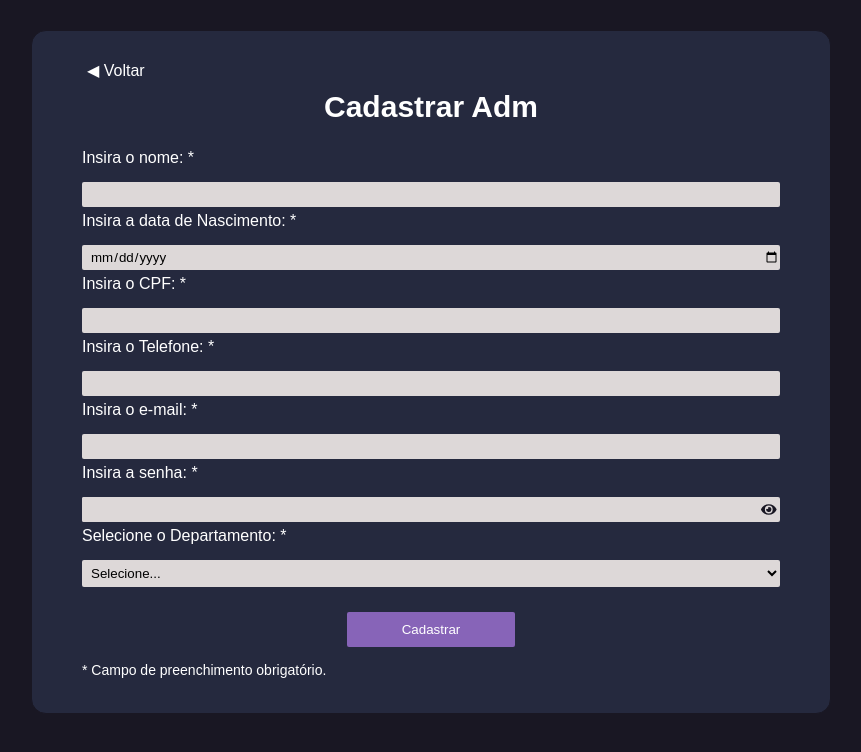
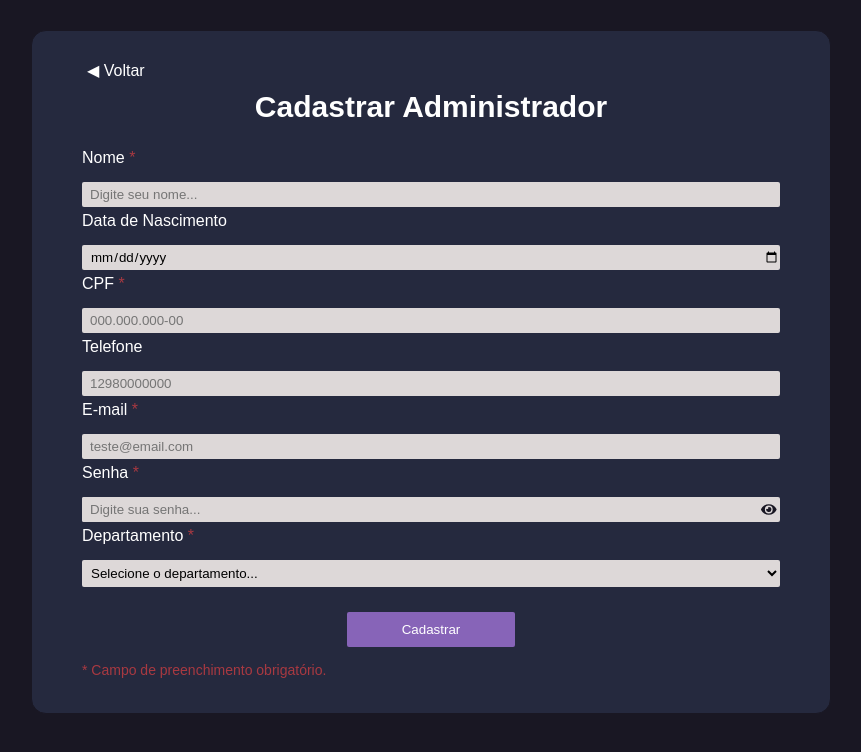
Before and after one commit to equipe-javali/API_3_FRONT, a React (Create React App) app in the folder ctrl-a/: page /CadastroUsuarioAdm in a window 1280 px wide. Shown: the top 752 px of the page, without its empty margins (209-1070 px from the left). Built offline with nearby package versions, Linux system fonts and the light colour scheme.

Commit message:
14 - Adicionando campos obrigatorios

```diff
--- a/ctrl-a/public/index.html
+++ b/ctrl-a/public/index.html
@@ -2,7 +2,7 @@
 <html lang="en">
   <head>
     <meta charset="utf-8" />
-    <link rel="icon" href="%PUBLIC_URL%/favicon.ico" />
+    <link rel="icon" href="../src/assets/icons/logo.png" />
     <meta name="viewport" content="width=device-width, initial-scale=1" />
     <meta name="theme-color" content="#000000" />
     <meta
@@ -24,7 +24,7 @@
       work correctly both with client-side routing and a non-root public URL.
       Learn how to configure a non-root public URL by running `npm run build`.
     -->
-    <title>React App</title>
+    <title>Ctrl A</title>
   </head>
   <body>
     <noscript>You need to enable JavaScript to run this app.</noscript>
--- a/ctrl-a/src/App.css
+++ b/ctrl-a/src/App.css
@@ -17,6 +17,7 @@
   --branco: #FFFFFF;
   --branco1: #DDD8D8;
   --verde1: #19756A;
+  --vermelho1: #fe43439b;
 }
 
 * {
@@ -26,6 +27,9 @@
   box-sizing: border-box;
 }
 
+.inputObrigatorio{
+  color: var(--vermelho1);
+}
 
 .App-logo {
   height: 40vmin;
--- a/ctrl-a/src/pages/cadastrarAdm.tsx
+++ b/ctrl-a/src/pages/cadastrarAdm.tsx
@@ -134,30 +134,47 @@ export default function CriarUsuarioAdm() {
     <div className="CadastroAdm">
       <form onSubmit={handleSubmit} className="form-cadastro">
         <Link className="retornarLogin" to={'/'}>◀ Voltar</Link>
-        <h1 className="titulo">Cadastrar Adm</h1>
-        <label>Insira o nome: *</label>
-        <input type="text" value={nome} onChange={handleNomeChange} required />
-        <label>Insira a data de Nascimento: *</label>
-        <input type="date" value={nascimento} onChange={handleNascimentoChange} required />
-        <label>Insira o CPF: *</label>
-        <input type="text" value={cpf} onChange={handleCPFChange} required />
-        <label>Insira o Telefone: *</label>
-        <input type="text" value={telefone} onChange={handleTelefoneChange} required />
-        <label>Insira o e-mail: *</label>
-        <input type="email" value={email} onChange={handleEmailChange} required />
-        <label>Insira a senha: *</label>
+        <h1 className="titulo">Cadastrar Administrador</h1>
+        <label>Nome <span className="inputObrigatorio">*</span></label>
+        <input type="text" value={nome} onChange={handleNomeChange} required placeholder="Digite seu nome..."
+        onInvalid={e => (e.target as HTMLInputElement).setCustomValidity('Por favor informe o seu nome')}
+        onInput={e => e.currentTarget.setCustomValidity('')}/>
+
+        <label>Data de Nascimento </label>
+        <input type="date" value={nascimento} onChange={handleNascimentoChange}/>
+
+        <label>CPF <span className="inputObrigatorio">*</span></label>
+        <input type="text" value={cpf} onChange={handleCPFChange} required placeholder="000.000.000-00"
+        onInvalid={e => (e.target as HTMLInputElement).setCustomValidity('Por favor informe o seu cpf')}
+        onInput={e => e.currentTarget.setCustomValidity('')}/>
+
+        <label>Telefone </label>
+        <input type="text" value={telefone} onChange={handleTelefoneChange} placeholder="12980000000"/>
+
+        <label>E-mail <span className="inputObrigatorio">*</span></label>
+        <input type="email" value={email} onChange={handleEmailChange} required placeholder="teste@email.com"
+        onInvalid={e => (e.target as HTMLInputElement).setCustomValidity('Por favor informe o seu email')}
+        onInput={e => e.currentTarget.setCustomValidity('')}/>
+
+        <label>Senha <span className="inputObrigatorio">*</span></label>
         <div className="input-container">
-          <input type={showPassword ? "text" : "password"} value={senha} onChange={handleSenhaChange} required />
+          <input type={showPassword ? "text" : "password"} value={senha} onChange={handleSenhaChange} required placeholder="Digite sua senha..."
+          onInvalid={e => (e.target as HTMLInputElement).setCustomValidity('Por favor informe a sua senha')}
+          onInput={e => e.currentTarget.setCustomValidity('')}/>
           {showPassword ? <FaEyeSlash className="password-icon" onClick={() => setShowPassword(!showPassword)} /> : <FaEye className="password-icon" onClick={() => setShowPassword(!showPassword)} />}
         </div>
-        <label>Selecione o Departamento: *</label>
-        <select name="departamento" value={departamento} onChange={event => setDepartamento(event.target.value)} required>
-          <option value="">Selecione...</option>
+
+        <label>Departamento <span className="inputObrigatorio">*</span></label>
+        <select name="departamento" value={departamento} onChange={event => setDepartamento(event.target.value)} required
+        onInvalid={e => (e.target as HTMLInputElement).setCustomValidity('Por favor informe o seu departamento')}
+        onInput={e => e.currentTarget.setCustomValidity('')}>
+          <option value="">Selecione o departamento...</option>
           <option value="Departamento 1">Departamento 1</option>
           <option value="Departamento 2">Departamento 2</option>
         </select>
+
         <button type="submit">Cadastrar</button>
-        <label className="legenda">* Campo de preenchimento obrigatório.</label>
+        <label className="legenda inputObrigatorio">* Campo de preenchimento obrigatório.</label>
         {aviso !== '' && <p>{aviso}</p>}
       </form>
     </div>
--- a/ctrl-a/src/pages/cadastroAtivos.tsx
+++ b/ctrl-a/src/pages/cadastroAtivos.tsx
@@ -1,6 +1,6 @@
 import CampoAtivoPadrao from '../components/CampoAtivoPadrao'
 import './css/cadastroAtivos.css'
-import { useEffect, useState } from "react"
+import { useEffect, useRef, useState } from "react"
 import CadastroAtivosTangiveis from './cadastroAtivosTangiveis'
 import CadastroAtivosIntangiveis from './cadastroAtivosIntangiveis'
 import RespostaSistema from '../components/respostaSistema'
@@ -9,20 +9,25 @@ import getLocalToken from '../utils/getLocalToken'
 export default function CadastroAtivos() {
     const paginaAtivosTangiveis = CadastroAtivosTangiveis()
     const paginaAtivosIntangiveis = CadastroAtivosIntangiveis()
-    const nome = CampoAtivoPadrao("Nome do ativo:", "text", "Insira o nome")
-    const custoAquisicao = CampoAtivoPadrao("Custo da aquisição:", "number", "R$00,00")
+    const nome = CampoAtivoPadrao("Nome", "text", "Insira o nome", true)
+    const custoAquisicao = CampoAtivoPadrao("Custo da aquisição", "number", "R$00,00", true)
     const [tipoAtivo, setTipoAtivo] = useState(0)
-    const marca = CampoAtivoPadrao("Marca:", "text", "Digite a marca...")
-    const identificador = CampoAtivoPadrao("Número identificador:", "text", "###")
-    const dataAquisicao = CampoAtivoPadrao("Data da aquisição:", "date", "dd/mm/aaaa")
+    const marca = CampoAtivoPadrao("Marca", "text", "Digite a marca...", false)
+    const identificador = CampoAtivoPadrao("Número identificador", "text", "###", false)
+    const dataAquisicao = CampoAtivoPadrao("Data da aquisição", "date", "dd/mm/aaaa", true)
     const [descricao, setDescricao] = useState('')
     const [proximo, setProximo] = useState(1)
     const [textoResposta, setTextoResposta] = useState('')
     const [tipoResposta, setTipoResposta] = useState('')
+    const tipo = CampoAtivoPadrao("Categoria", "text", "Exemplo: automóvel, mobília...", false)
+
+    const formRef = useRef<HTMLFormElement>(null)
+
     function fechaPopUp() {
         setTextoResposta('')
         setTipoResposta('')
     }
+
     useEffect(() => {
         if (tipoResposta === "Sucesso") {
             const timer = setTimeout(() => {
@@ -34,7 +39,14 @@ export default function CadastroAtivos() {
 
     const token = getLocalToken();
 
-    const tipo = CampoAtivoPadrao("Tipo:", "text", "Exemplo: automóvel, mobília...")
+    const handleNext = () => {
+        if (formRef.current?.checkValidity()){
+            setTipoAtivo(proximo)
+        } else {
+            formRef.current?.checkValidity()
+        }
+    }
+
     function handleSubmit(event: React.FormEvent<HTMLFormElement>) {
         event.preventDefault()
         try {
@@ -149,9 +161,10 @@ export default function CadastroAtivos() {
             <RespostaSistema textoResposta={textoResposta} tipoResposta={tipoResposta} onClose={fechaPopUp} />
             <div className='divFormsAtivo'>
                 <div>
-                    <h1> Cadastrar {tipoAtivo === 1 ? <>Ativo Tangível</> : tipoAtivo === 2 ? <> Ativo Intangível</> : <> ativo</>}</h1>
+                    <h1> Cadastrar {tipoAtivo === 1 ? <>ativo tangível</> : tipoAtivo === 2 ? <> ativo intangível</> : <> ativo</>}</h1>
                 </div>
                 <form
+                    ref={formRef}
                     onSubmit={handleSubmit}
                 >
                     {tipoAtivo === 1 ? <>
@@ -198,7 +211,7 @@ export default function CadastroAtivos() {
                         </div>
                         <div className='colunaFormsAtivo'>
                             <div className='divInputRadioFormsAtivo'>
-                                <span>Tipo do ativo:</span>
+                                <span>Tipo do ativo: <span className='inputObrigatorio'>*</span> </span>
                                 <div>
                                     <div className='inputRadioFormsAtivo'>
                                         <input
@@ -235,7 +248,7 @@ export default function CadastroAtivos() {
                         <div className='divBotaoForms'>
                             <div />
                             <button
-                                onClick={() => setTipoAtivo(proximo)}
+                                onClick={handleNext}
                             >
                                 Próximo <span>▶</span>
                             </button>
--- a/ctrl-a/src/pages/cadastroAtivosIntangiveis.tsx
+++ b/ctrl-a/src/pages/cadastroAtivosIntangiveis.tsx
@@ -2,13 +2,13 @@ import { useState } from 'react';
 import CampoAtivoPadrao from '../components/CampoAtivoPadrao';
 
 export default function CadastroAtivosIntangiveis() {
-    const tag = CampoAtivoPadrao("Tag:", "text", "Insira as tags...")
+    const tag = CampoAtivoPadrao("Tag", "text", "Insira as tags...", false)
     const [importancia, setImportancia] = useState(0);
     // const importancia = CampoAtivoPadrao("Grau", "text", "Insira o grau de importância...")
     // const anexo = CampoAtivoPadrao("Anexo", "file", "insira o anexo")
-    const expiracao = CampoAtivoPadrao("Data de expiração:", "date", "dd/mm/aaaa")
-    const periodoAmortizacao = CampoAtivoPadrao("Período de amortização:", "text", "anos, meses...")
-    const taxaAmortizacao = CampoAtivoPadrao("Taxa de amortização:", "number", "00%")
+    const expiracao = CampoAtivoPadrao("Data de expiração", "date", "dd/mm/aaaa", true)
+    const periodoAmortizacao = CampoAtivoPadrao("Período de amortização", "text", "anos, meses...", false)
+    const taxaAmortizacao = CampoAtivoPadrao("Taxa de amortização", "number", "00%", false)
 
     function handleImportancia(event: React.ChangeEvent<HTMLSelectElement>) {
         setImportancia(Number(event.target.value));
@@ -34,6 +34,10 @@ export default function CadastroAtivosIntangiveis() {
             <>
                 <div className='colunaFormsAtivo'>
                     {tag.codigo}
+                    {expiracao.codigo}
+                    {/* anexo.codigo */}
+                </div>
+                <div className='colunaFormsAtivo'>
                     <div className='selectImportanciaAtivo'>
                         <label>Importância: </label>
                         <select className='input' name='importancia' value={importancia} onChange={handleImportancia}>
@@ -43,10 +47,6 @@ export default function CadastroAtivosIntangiveis() {
                             <option value={1}>Baixo</option>
                         </select>
                     </div>
-                    {/* anexo.codigo */}
-                </div>
-                <div className='colunaFormsAtivo'>
-                    {expiracao.codigo}
                     {periodoAmortizacao.codigo}
                     {taxaAmortizacao.codigo}
                 </div>
--- a/ctrl-a/src/pages/cadastroAtivosTangiveis.tsx
+++ b/ctrl-a/src/pages/cadastroAtivosTangiveis.tsx
@@ -2,13 +2,13 @@ import { useState } from 'react';
 import CampoAtivoPadrao from '../components/CampoAtivoPadrao';
 
 export default function CadastroAtivosTangiveis() {
-    const tag = CampoAtivoPadrao("Tag:", "text", "Insira as tags...")
+    const tag = CampoAtivoPadrao("Tag", "text", "Insira as tags...", false)
     const [importancia, setImportancia] = useState(0);
     // const importancia = CampoAtivoPadrao("Grau de importância", "text", "Insira o grau de importância...")
-    const garantia = CampoAtivoPadrao("Validade de garantia:", "date", "dd/mm/aaaa")
+    const garantia = CampoAtivoPadrao("Validade de garantia", "date", "dd/mm/aaaa", true)
     // const anexo = CampoAtivoPadrao("Anexo", "file", "insira o anexo")
-    const periodoDepreciacao = CampoAtivoPadrao("Período de depreciação:", "text", "anos, meses...")
-    const taxaDepreciacao = CampoAtivoPadrao("Taxa de depreciação:", "number", "00%")
+    const periodoDepreciacao = CampoAtivoPadrao("Período de depreciação", "text", "anos, meses...", false)
+    const taxaDepreciacao = CampoAtivoPadrao("Taxa de depreciação", "number", "00%", false)
 
     function handleImportancia(event: React.ChangeEvent<HTMLSelectElement>) {
         setImportancia(Number(event.target.value));
--- a/ctrl-a/src/pages/criarUsuario.tsx
+++ b/ctrl-a/src/pages/criarUsuario.tsx
@@ -50,7 +50,7 @@ export default function CriarUsuario() {
   };
 
 
-  const handleSubmit = async (event: FormEvent<HTMLButtonElement>) => {
+  const handleSubmit = async (event: FormEvent<HTMLFormElement>) => {
     event.preventDefault();
     const data = {
       nome,
@@ -108,37 +108,46 @@ export default function CriarUsuario() {
       <div>
         <h2>Cadastrar usuário</h2>
       </div>
-      <div className="primeira-parte">
+      <form onSubmit={handleSubmit} className="primeira-parte">
         <div>
-          <label>Nome:</label>
-          <input type="text" value={nome} onChange={handleNomeChange} />
+          <label>Nome <span className="inputObrigatorio">*</span></label>
+          <input type="text" value={nome} onChange={handleNomeChange} placeholder="Digite o nome do usuário..." required
+          onInvalid={e => (e.target as HTMLInputElement).setCustomValidity('Por favor informe o nome do usuário')}
+          onInput={e => e.currentTarget.setCustomValidity('')}/>
         </div>
         <div>
-          <label>CPF:</label>
-          <input type="text" value={cpf} onChange={handleCPFChange} />
+          <label>CPF <span className="inputObrigatorio">*</span></label>
+          <input type="text" value={cpf} onChange={handleCPFChange} placeholder="000.000.000-00" required
+          onInvalid={e => (e.target as HTMLInputElement).setCustomValidity('Por favor informe o cpf do usuário')}
+          onInput={e => e.currentTarget.setCustomValidity('')}/>
         </div>
         <div>
-          <label>Data de Nascimento:</label>
+          <label>Data de Nascimento</label>
           <input type="date" value={nascimento} onChange={handleNascimentoChange} />
         </div>
         <div>
-          <label>Telefone:</label>
-          <input type="text" value={telefone} onChange={handleTelefoneChange} />
+          <label>Telefone</label>
+          <input type="text" value={telefone} onChange={handleTelefoneChange} placeholder="12981111111"/>
         </div>
         <div>
-          <label>Departamento:</label>
-          <select value={departamento} onChange={handleDepartamentoChange}>
+          <label>Departamento <span className="inputObrigatorio">*</span></label>
+          <select value={departamento} onChange={handleDepartamentoChange} required
+          onInvalid={e => (e.target as HTMLInputElement).setCustomValidity('Por favor informe o departamento do usuário')}
+          onInput={e => e.currentTarget.setCustomValidity('')}>
             <option value="">Selecione...</option>
             <option value="Departamento 1">Departamento 1</option>
             <option value="Departamento 2">Departamento 2</option>
           </select>
         </div>
         <div>
-          <label>Email:</label>
-          <input type="email" value={email} onChange={handleEmailChange} />
+          <label>Email <span className="inputObrigatorio">*</span></label>
+          <input type="email" value={email} onChange={handleEmailChange} required placeholder="exemplo@email.com"
+          onInvalid={e => (e.target as HTMLInputElement).setCustomValidity('Por favor informe o email do usuário')}
+          onInput={e => e.currentTarget.setCustomValidity('')}/>
         </div>
-        <button onClick={handleSubmit}>Cadastrar</button>
-      </div>
+        <p className="inputObrigatorio">* Campo de preenchimento obrigatório</p>
+        <button type="submit">Cadastrar</button>
+      </form>
     </div>
   );
 }
```
Also changed, not shown: ctrl-a/src/components/CampoAtivoPadrao.tsx (+6 -2 lines).
